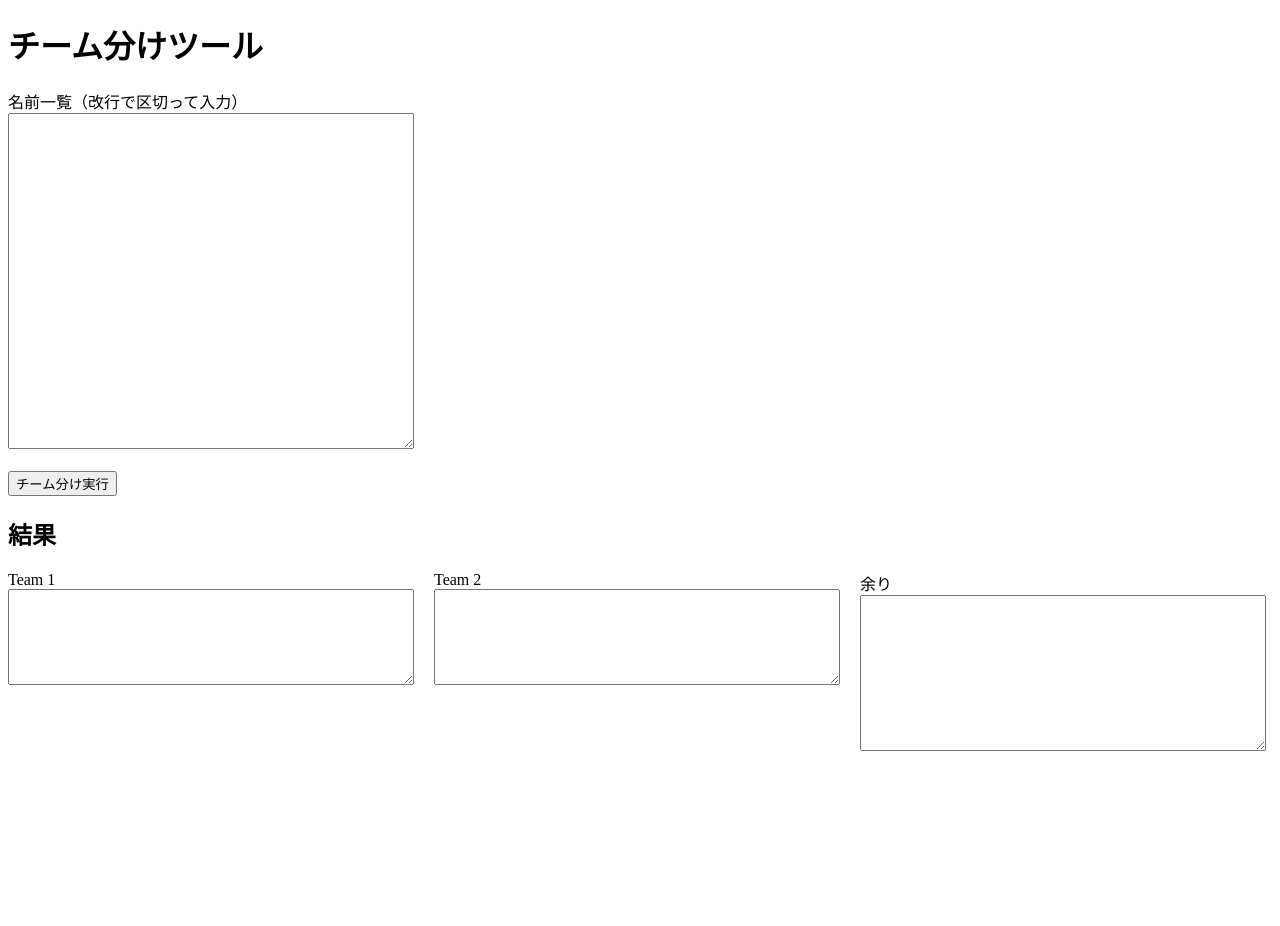
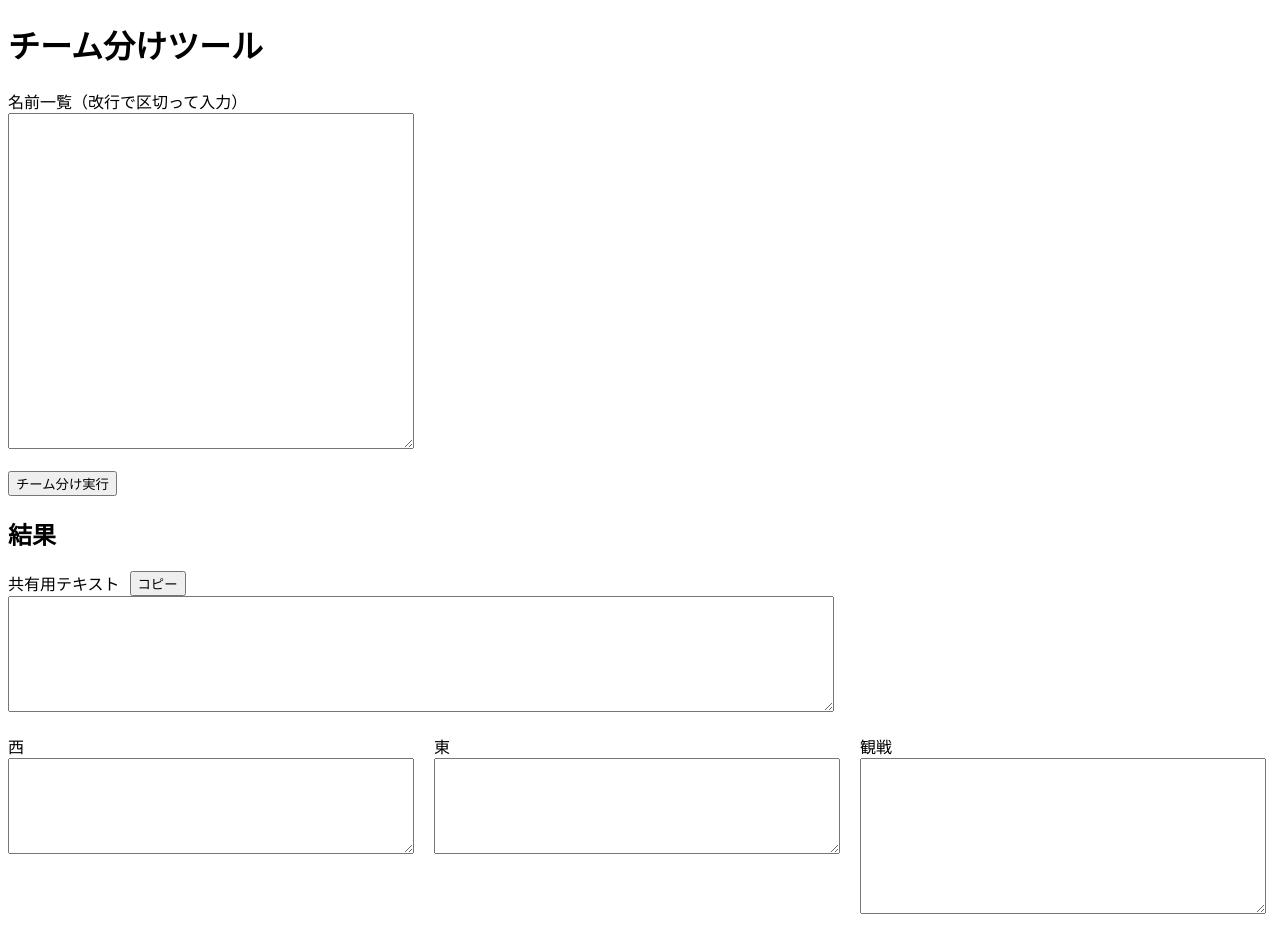
Before and after one commit to YukaiMon/doddgeCustomTeam, a plain HTML site: page index.html in a window 1280 px wide. Before the commit the page ends 800 px from the top, so only its background shows below. Drawn offline with Linux system fonts and the light colour scheme.

Commit message:
コピーボタンんを追加

```diff
--- a/index.html
+++ b/index.html
@@ -25,6 +25,11 @@
                 width: 100%;
             }
         }
+        #resultText {
+        width: 820px; /* 400px × 2.05くらいで見た目調整 */
+        font-size: 1.5em;
+}
+
     </style>
 
 </head>
@@ -37,17 +42,25 @@
     <button onclick="handleClick()">チーム分け実行</button>
 
     <h2>結果</h2>
+
+    <div style="display: flex; align-items: center; gap: 10px;">
+        <label for="resultText">共有用テキスト</label>
+        <button onclick="copyResult()">コピー</button>
+    </div>
+    <textarea id="resultText" rows="5" readonly></textarea>
+    <br><br>
+
     <div class="container">
         <div>
-            <label for="team1">Team 1</label><br>
+            <label for="team1">西</label><br>
             <textarea id="team1" rows="3" readonly></textarea>
         </div>
         <div>
-            <label for="team2">Team 2</label><br>
+            <label for="team2">東</label><br>
             <textarea id="team2" rows="3" readonly></textarea>
         </div>
         <div>
-            <label for="extra">余り</label><br>
+            <label for="extra">観戦</label><br>
             <textarea id="extra" rows="5" readonly></textarea>
         </div>
     </div>
--- a/script.js
+++ b/script.js
@@ -25,7 +25,27 @@ function handleClick() {
     document.getElementById("team2").value = team2.join("\n");
     document.getElementById("extra").value = extra.join("\n");
 
-    console.log("Team 1:", team1);
-    console.log("Team 2:", team2);
-    console.log("余り:", extra);
+    console.log("西:", team1);
+    console.log("東:", team2);
+    console.log("観戦:", extra);
+    // チーム分け後、以下を末尾に追加するなど
+    const resultStr =
+    `西：${team1.join("、")}\n` +
+    `東：${team2.join("、")}\n` +
+    (extra.length > 0 ? `観戦：${extra.join("、")}` : "");
+
+    document.getElementById("resultText").value = resultStr;
 }
+
+function copyResult() {
+    const resultText = document.getElementById("resultText").value;
+
+    navigator.clipboard.writeText(resultText)
+        .then(() => {
+            alert("結果をコピーしました！");
+        })
+        .catch(err => {
+            console.error("コピーに失敗しました:", err);
+            alert("コピーに失敗しました。ブラウザの設定をご確認ください。");
+        });
+}
```
